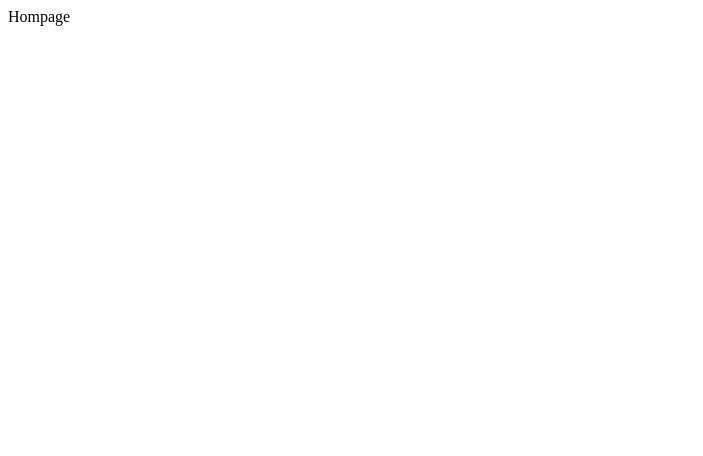
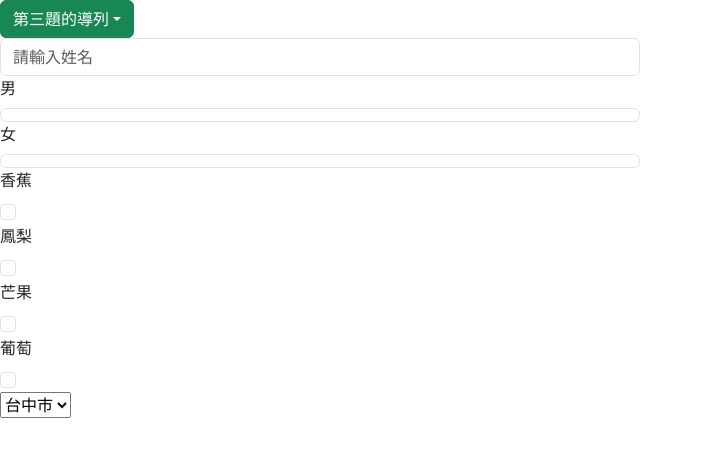
Before and after one commit to rolling-shrimp/MyProject, a React (Create React App) app in the folder front/: page / in a window 1280 px wide. Shown: the top 456 px of the page, without its empty margins (0-703 px from the left). Built offline with nearby package versions, Linux system fonts and the light colour scheme.

Commit message:
add forms

```diff
--- a/front/package.json
+++ b/front/package.json
@@ -6,7 +6,9 @@
     "@testing-library/jest-dom": "^5.17.0",
     "@testing-library/react": "^13.4.0",
     "@testing-library/user-event": "^13.5.0",
+    "bootstrap": "^5.3.3",
     "react": "^18.2.0",
+    "react-bootstrap": "^2.10.2",
     "react-dom": "^18.2.0",
     "react-router-dom": "^6.22.3",
     "react-scripts": "5.0.1",
--- a/front/src/App.js
+++ b/front/src/App.js
@@ -1,8 +1,23 @@
 import { Route, Routes } from "react-router-dom";
+import { Dropdown } from "react-bootstrap";
 import Hompage from "./pages/Hompage";
 function App() {
   return (
     <div className="App">
+      <header>
+        <Dropdown>
+          <Dropdown.Toggle variant="success" id="dropdown-basic">
+            第三題的導列
+          </Dropdown.Toggle>
+
+          <Dropdown.Menu>
+            <Dropdown.Item href="#/action-1">Action</Dropdown.Item>
+            <Dropdown.Item href="#/action-2">Another action</Dropdown.Item>
+            <Dropdown.Item href="#/action-3">Something else</Dropdown.Item>
+          </Dropdown.Menu>
+        </Dropdown>
+      </header>
+
       <Routes>
         <Route path="/" element={<Hompage />}></Route>
       </Routes>
--- /dev/null
+++ b/front/src/fruits.js
@@ -0,0 +1 @@
+export const friuts = ["香蕉", "鳳梨", "芒果", "葡萄"];
--- a/front/src/index.js
+++ b/front/src/index.js
@@ -3,7 +3,7 @@ import ReactDOM from "react-dom/client";
 import { BrowserRouter } from "react-router-dom";
 import App from "./App";
 import reportWebVitals from "./reportWebVitals";
-
+import "../node_modules/bootstrap/dist/css/bootstrap.css";
 const root = ReactDOM.createRoot(document.getElementById("root"));
 root.render(
   <React.StrictMode>
--- a/front/src/pages/Hompage.jsx
+++ b/front/src/pages/Hompage.jsx
@@ -1,7 +1,103 @@
-import React from "react";
+import React, { useState, useEffect, useRef } from "react";
+import { Form } from "react-bootstrap";
+import { friuts } from "../fruits";
 
 const Hompage = () => {
-  return <div>Hompage</div>;
+  const [formvalue, setFormvalue] = useState({
+    Name: "",
+    Gender: "",
+
+    County: "",
+  });
+  const [check, setCheck] = useState([]);
+  const changeArray = (e) => {
+    let { value, checked } = e.target;
+    if (checked) {
+      setCheck([...check, value]);
+    } else {
+      let oldArr = check;
+      let newArr = oldArr.filter((item) => item !== value);
+      setCheck(newArr);
+    }
+  };
+  const grape = useRef();
+  const changeValue = (e) => {
+    let { name, value, checked } = e.target;
+    if (checked) {
+      setFormvalue({ ...formvalue, [name]: value });
+    } else {
+      setFormvalue({ ...formvalue, [name]: "" });
+    }
+    setFormvalue({ ...formvalue, [name]: value });
+  };
+  useEffect(() => {
+    for (let item of check) {
+      if (item === "葡萄") {
+        alert("目前缺貨中");
+        grape.current.checked = false;
+        let oldArr = check;
+        let newArr = oldArr.filter((item) => item !== "葡萄");
+        setCheck(newArr);
+      }
+    }
+  }, [check]);
+  // useEffect(() => {
+  //   for (let item of check) {
+  //     if (item === "葡萄") {
+  //       return;
+  //     }
+  //   }
+  //   grape.current.checked = false;
+  // }, [grape]);
+  return (
+    <>
+      <Form className="w-50">
+        <Form.Control
+          name="Name"
+          type="text"
+          placeholder="請輸入姓名"
+          vlaue={formvalue.Name}
+          onChange={changeValue}
+        ></Form.Control>
+        <Form.Group>
+          <Form.Label>男</Form.Label>
+          <Form.Control
+            value={formvalue.Gender}
+            onChange={changeValue}
+            name="Gender"
+            type="radio"
+          />
+        </Form.Group>
+        <Form.Group>
+          <Form.Label>女</Form.Label>
+          <Form.Control
+            value={formvalue.Gender}
+            onChange={changeValue}
+            name="Gender"
+            type="radio"
+          />
+        </Form.Group>
+
+        {friuts.map((item) => (
+          <Form.Group>
+            <Form.Label>{item}</Form.Label>
+            <Form.Check
+              ref={grape}
+              value={item}
+              onChange={changeArray}
+              name="Fruit"
+            />
+          </Form.Group>
+        ))}
+        <select value={formvalue.County} onChange={changeValue} name="County">
+          <option name="county" value="台中市">
+            {" "}
+            台中市
+          </option>
+        </select>
+      </Form>
+    </>
+  );
 };
 
 export default Hompage;
```
Also changed, not shown: 1 other file (tests, documents, lock files or other folders).
